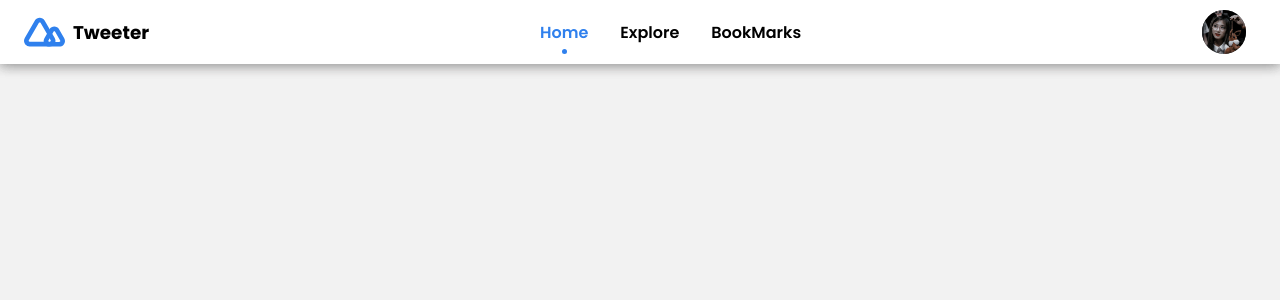
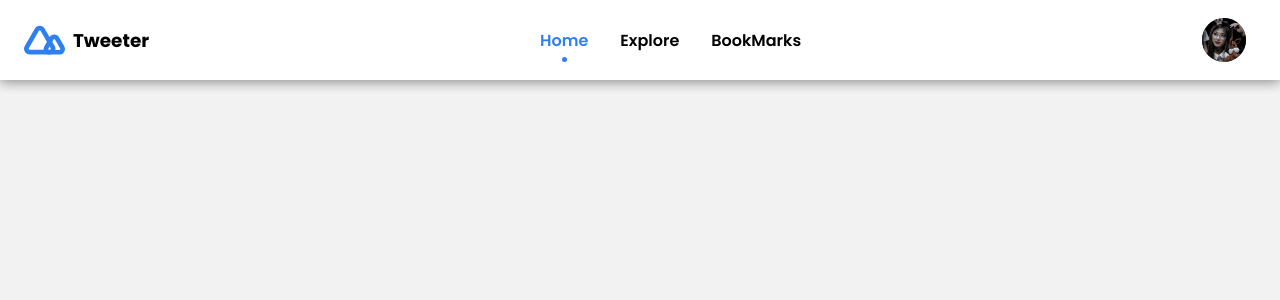
Before and after one commit to yazaldefilimonepinto/tweeter, a Next.js app: page / in a window 1280 px wide. Shown: the top 300 px of the page. Built offline with nearby package versions, Linux system fonts and the light colour scheme.

Commit message:
chore: change variables

```diff
--- a/src/styles/main/variables.scss
+++ b/src/styles/main/variables.scss
@@ -1,10 +1,11 @@
 @import url('https://fonts.googleapis.com/css2?family=Poppins:wght@500;600;700&display=swap');
 
-$header-height: 3rem;
+$header-height: 4rem;
 
 /*========== Colors ==========*/
 
 $first-color: #2f80ed;
+$first-color-alt: #2f81edd4;
 $title-color: #000000;
 $text-color: #4f4f4f;
 $body-color: #ffffff;
@@ -49,7 +50,7 @@ $z-tooltip: 10;
 $z-fixed: 100;
 $z-modal: 1000;
 
-/* Font size for large devices */
+$shadow: 0px 1px 10px rgba(0, 0, 0, 0.2); /* Font size for large devices */
 @media screen and (min-width: 968px) {
   $big-font-size: 3rem;
   $h1-font-size: 2.25rem;
```
